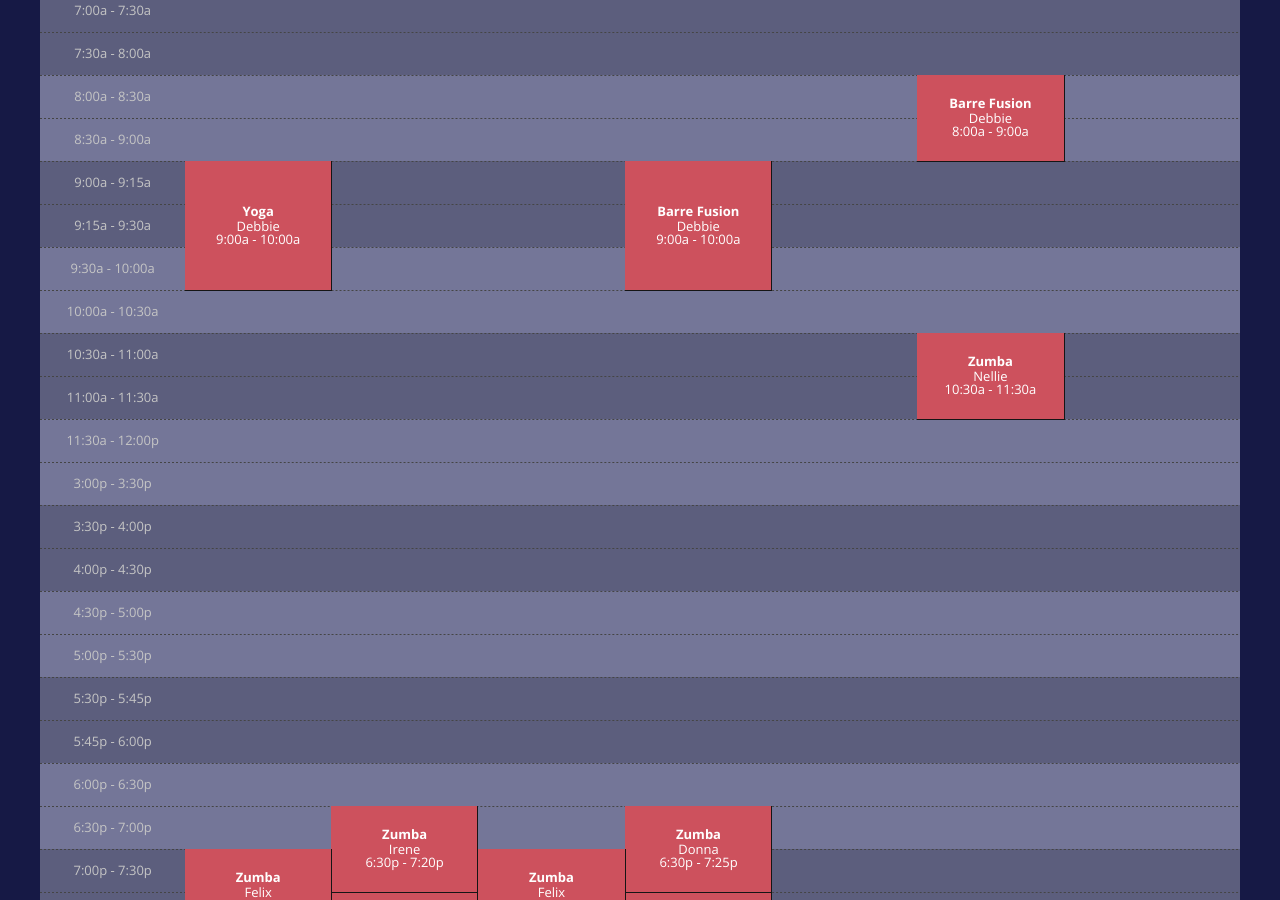
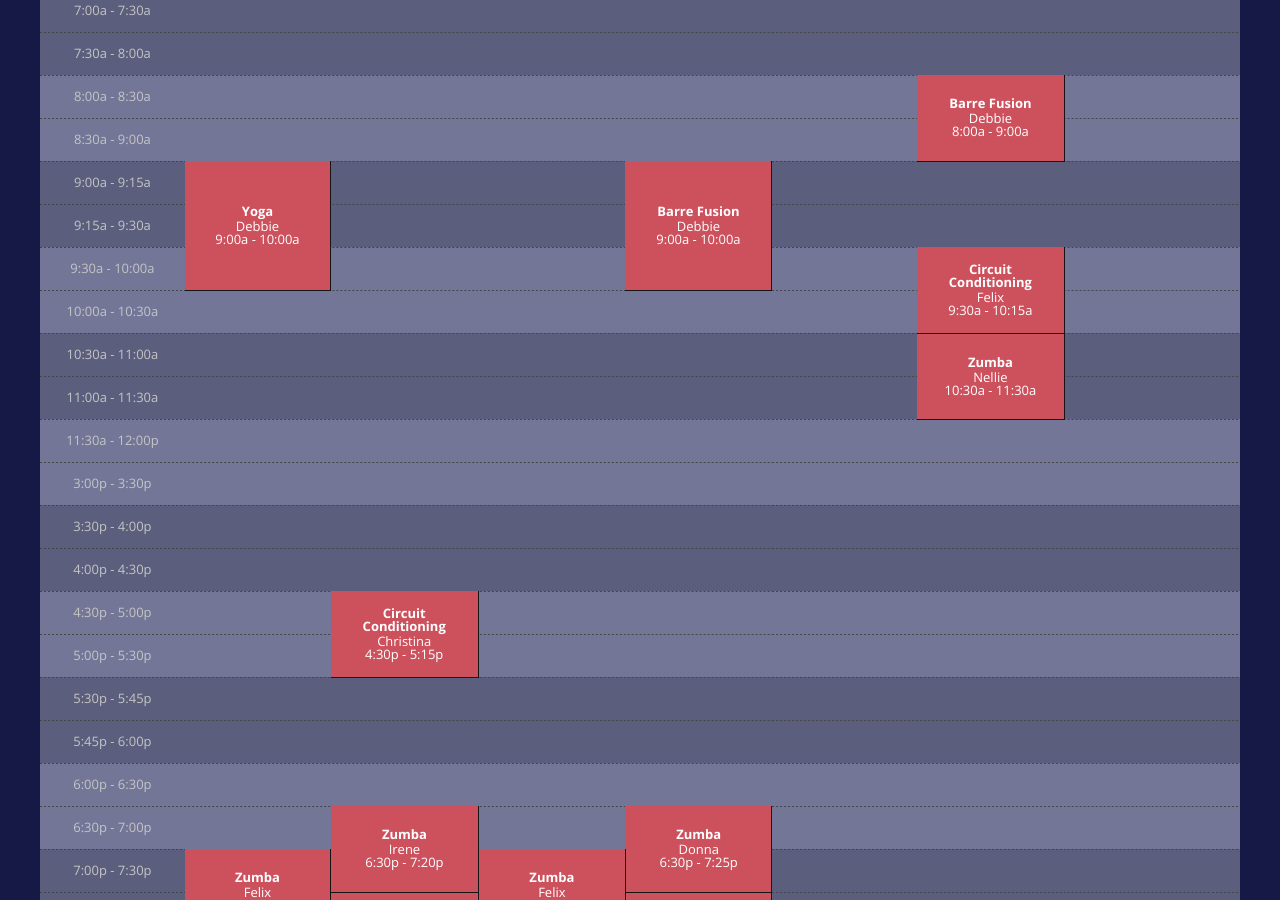
Before and after one commit to rwstone/shapeitup, a Jekyll site: the page built from schedule/index.md, in a window 1280 px wide and 900 px high, scrolled down 336 px. Built offline with Jekyll 4.4.1, drawn with Linux system fonts in a browser that asks for light colours; some web fonts are replaced.

Commit message:
Updated Index

```diff
--- a/schedule/index.md
+++ b/schedule/index.md
@@ -13,6 +13,12 @@ sessions:
   day: Monday
   start_time: 7:00p
   end_time: 8:00p
+  length: 2
+- class: Circuit Conditioning
+  instructor: Christina
+  day: Tuesday
+  start_time: 4:30p
+  end_time: 5:15p
   length: 2
 - class: Zumba
   instructor: Irene
@@ -55,6 +61,12 @@ sessions:
   day: Saturday
   start_time: 8:00a
   end_time: 9:00a
+  length: 2
+- class: Circuit Conditioning
+  instructor: Felix
+  day: Saturday
+  start_time: 9:30a
+  end_time: 10:15a
   length: 2
 - class: Zumba
   instructor: Nellie
```
Also changed, not shown: other parts of schedule/index.md (+1 -1 lines).
